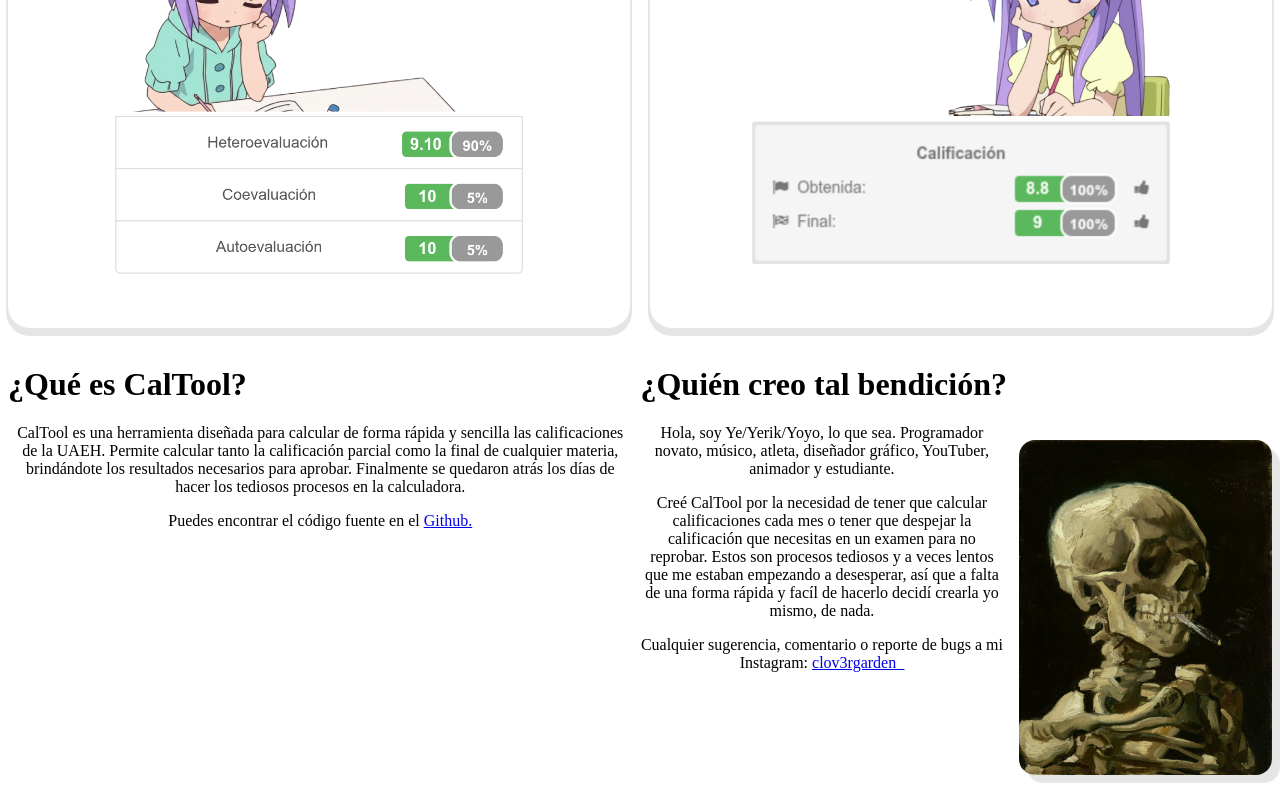
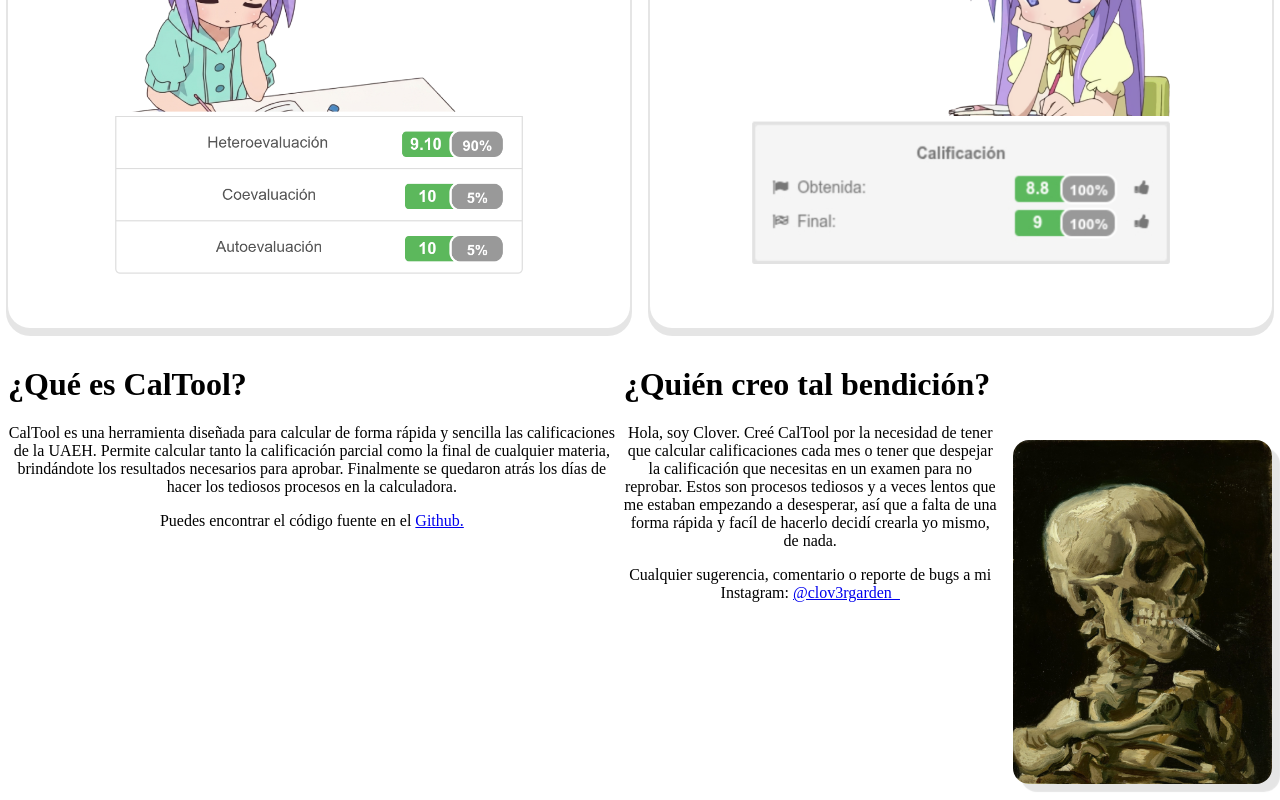
Before and after one commit to yopf39/CalTool, a React (Vite) app: page / in a window 1280 px wide. Shown: the part 479-1279 px from the top of the page. Built offline with nearby package versions, Linux system fonts and the light colour scheme; the HTML template or start-up script is replaced by a standard one.

Commit message:
Update about section with new introduction and links

```diff
--- a/src/pages/home/about.jsx
+++ b/src/pages/home/about.jsx
@@ -27,11 +27,7 @@ function About() {
           <div>
             <img className="me" src="img/me.jpg" />
             <p className="p-content">
-              Hola, soy Ye/Yerik/Yoyo, lo que sea. Programador novato, músico,
-              atleta, diseñador gráfico, YouTuber, animador y estudiante.
-            </p>
-            <p className="p-content">
-              Creé CalTool por la necesidad de tener que calcular calificaciones
+              Hola, soy Clover. Creé CalTool por la necesidad de tener que calcular calificaciones
               cada mes o tener que despejar la calificación que necesitas en un
               examen para no reprobar. Estos son procesos tediosos y a veces
               lentos que me estaban empezando a desesperar, así que a falta de
@@ -40,7 +36,7 @@ function About() {
             </p>
             <p className="p-content">
               Cualquier sugerencia, comentario o reporte de bugs a mi Instagram:{" "}
-              <Link to="https://www.instagram.com/clov3rgarden_/">clov3rgarden_</Link>
+              <Link to="https://www.instagram.com/clov3rgarden_/">@clov3rgarden_</Link>
             </p>
           </div>
         </div>
```
